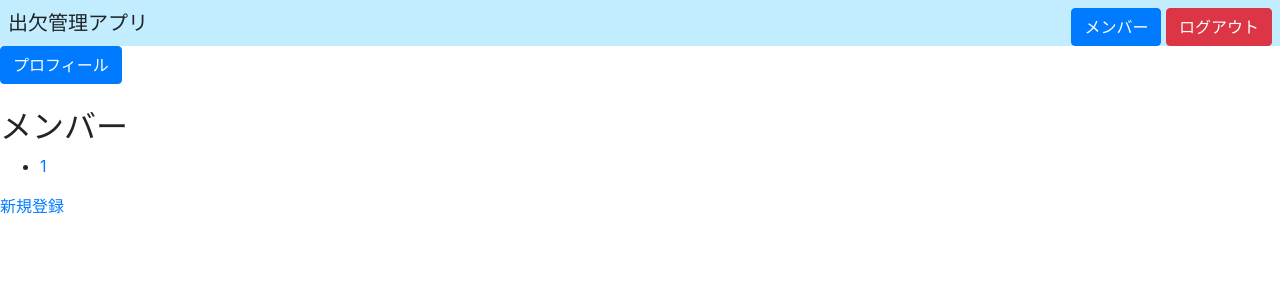
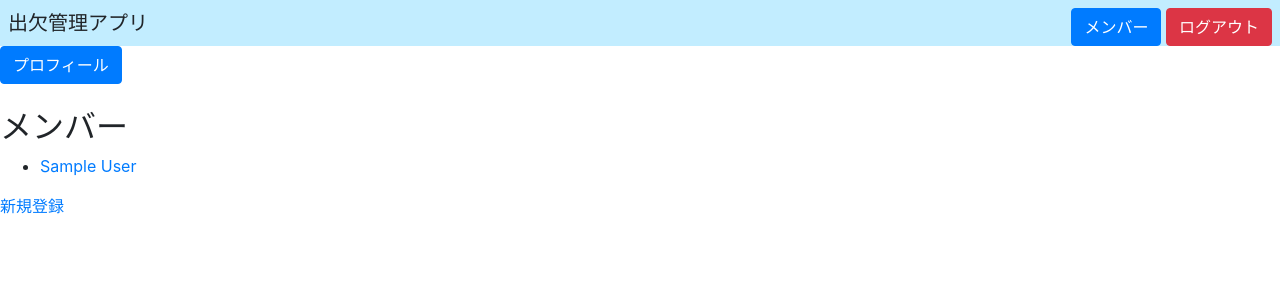
Before and after one commit to kyutech-programming-club/attendance-checker, a Flask app: page /users/ in a window 1280 px wide. Shown: the top 300 px of the page. Run offline with Flask 2, Linux system fonts and the light colour scheme; the visitor is signed in with stand-in values (Sample User, id 1); data comes from the database, SQL or seed files in the repository; some libraries are stand-ins or nearby versions.

Commit message:
change japanese

```diff
--- a/main/templates/login.html
+++ b/main/templates/login.html
@@ -1,6 +1,4 @@
 {% extends 'layout.html' %}
-
-<link rel="stylesheet" href="https://stackpath.bootstrapcdn.com/bootstrap/4.3.1/css/bootstrap.min.css" integrity="sha384-ggOyR0iXCbMQv3Xipma34MD+dH/1fQ784/j6cY/iJTQUOhcWr7x9JvoRxT2MZw1T" crossorigin="anonymous">
 
 {% block body %}
 <form action="{{url_for('login')}}", method="post">
--- a/main/templates/user_list.html
+++ b/main/templates/user_list.html
@@ -5,7 +5,7 @@
 
   <ul>
   {% for user in users %}
-  <li><a href="{{ url_for('user_detail', user_id=user.id) }}">{{ user.id }}</a></li>
+  <li><a href="{{ url_for('user_detail', user_id=user.id) }}">{{ user.name }}</a></li>
   {% endfor %}
   </ul>
 
```
